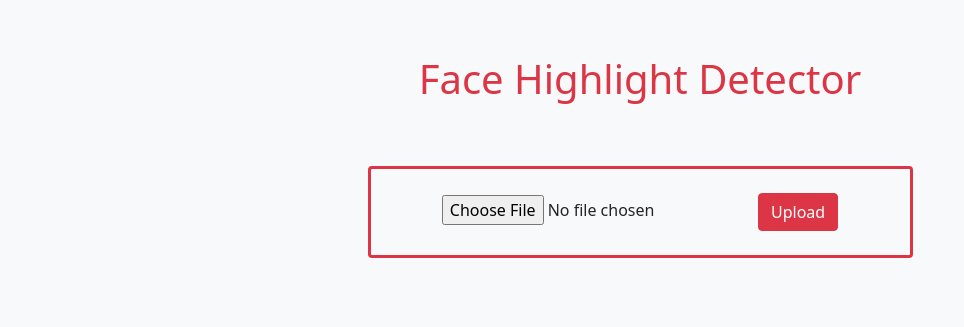
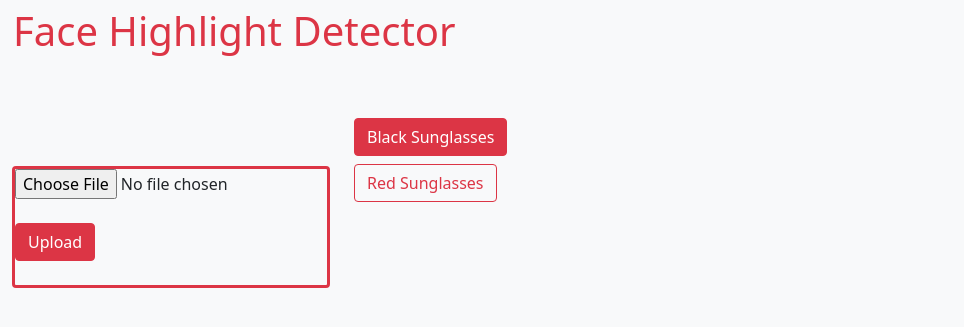
Before and after one commit to riadibadulla/virtual-haircut, a Django app: page / in a window 1280 px wide. Shown: the top 327 px of the page, without its empty margins (0-964 px from the left). Run offline with Django 3.2, Linux system fonts and the light colour scheme.

Commit message:
Design change, radiobuttons for other glasses is added

```diff
--- a/facerecognition/templates/home.html
+++ b/facerecognition/templates/home.html
@@ -1,18 +1,29 @@
 {%extends 'base.html'%}
 {%block content%}
 {% load static %}
+<header>
+    <a href="{% url 'home' %}" class="btn btn-link text-decoration-none"><h1 class="text-danger font-weight-bold">Face Highlight Detector</h1></a>
+</header>
+<div class="container-fluid">
 
-<div class="container">
-    <div class="row justify-content-center mt-5">
-        <div class="col-md-7 col-sm5 text-center">
-            <a href="{% url 'home' %}" class="btn btn-link text-decoration-none"><h1 class="text-danger font-weight-bold">Face Highlight Detector</h1></a>
-            <div class=" border border-3 border-danger rounded mt-5 mx-5">
+    <div class="row  mt-5">
+        <div class="col mr-5">
+            <div class=" border border-3 border-danger rounded mt-5 ml-5">
                 <form method="post" enctype="multipart/form-data">
                     {% csrf_token %}
                     <input type="file" name="myfile">
                     <button type="submit" class="btn btn-danger my-4">Upload</button>
                 </form>
             </div>
+        </div>
+        <div class="col">
+            <input type="radio" class="btn-check" name="options-outlined" id="black-sunglasses" autocomplete="off" checked>
+            <label class="btn btn-outline-danger mb-2" for="black-sunglasses">Black Sunglasses</label><br>
+
+            <input type="radio" class="btn-check" name="options-outlined" id="red-sunglasses" autocomplete="off">
+            <label class="btn btn-outline-danger" for="red-sunglasses">Red Sunglasses</label>
+        </div>
+        <div class="col-md-7 col-sm5 text-center">
             {% if uploaded_file_url %}
             <div class="image">
                 <img src="{%static 'images/1.jpg' %}" alt="Face" height="500" class="rounded">
```
Also changed, not shown: facerecognition/static/haircuts/red_sunglasses.png (added), facerecognition/static/images/1.jpg.
